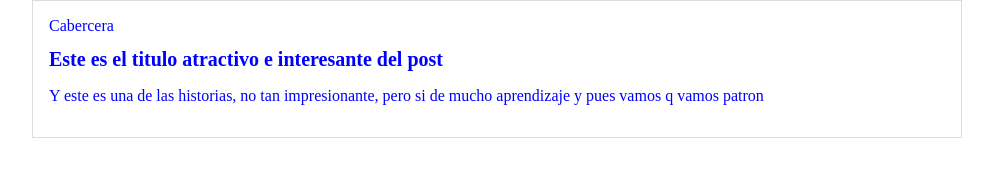
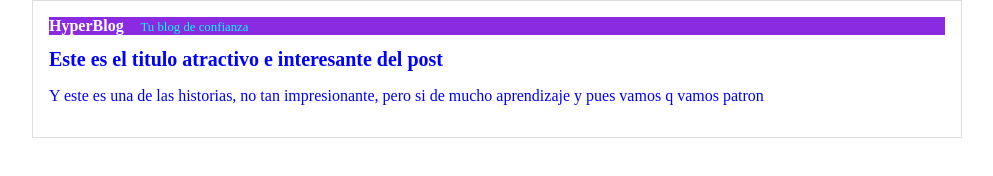
Before and after one commit to parangos12/hyperblog, a plain HTML site: page index.html in a window 1280 px wide. Shown: the whole page, without its empty margins (143-1136 px from the left). Drawn offline with Linux system fonts and the light colour scheme; files whose address does not match are found by name.

Commit message:
Finalizada la cabecera con diseño css

```diff
--- a/estilo css/estilo.css
+++ b/estilo css/estilo.css
@@ -6,6 +6,22 @@ body{
     margin:0;
     padding: 0;
 }
+#cabecera{
+    background-color: blueviolet;
+    box-shadow: 0px 2px 20px 0px;
+    color:white;
+    font-weight: bold;
+    margin: 0;
+    padding: 0;
+}
+
+#cabecera #tagline{
+    padding: 0 0 0 1em;
+    font-weight: normal;
+    font-size: 0.8em;
+    color: aqua;
+}
+
 
 #container{
     width: 70%;
--- a/index.html
+++ b/index.html
@@ -10,11 +10,14 @@
 <body>
     <div id="container">
         <div id="cabecera">
-            Cabercera
+            HyperBlog
+            <span id="tagline">
+                Tu blog de confianza
+            </span>
         </div>
         <div id="post">
             <h1>Este es el titulo atractivo e interesante del post</h1>
-            <p>Y este es una de las historias, no tan impresionante, pero
+            <p>Y este es una de  las historias, no tan impresionante, pero
                 si de mucho aprendizaje y pues vamos q vamos patron
             </p>
         </div>
```
